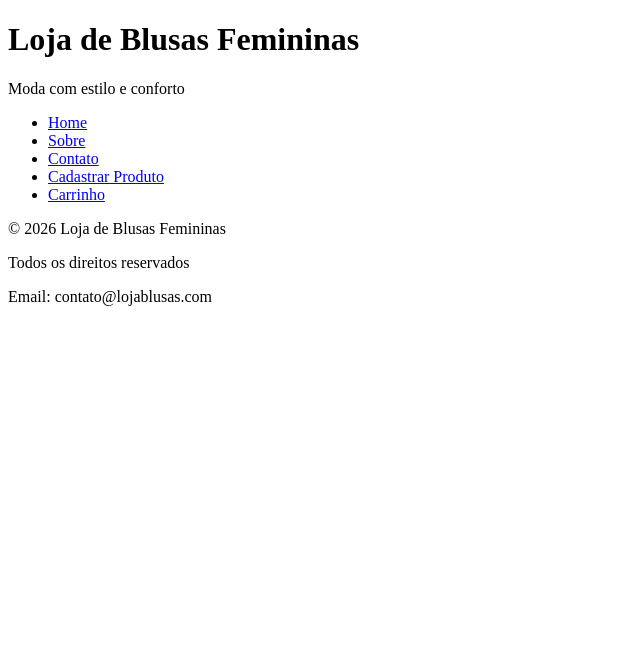
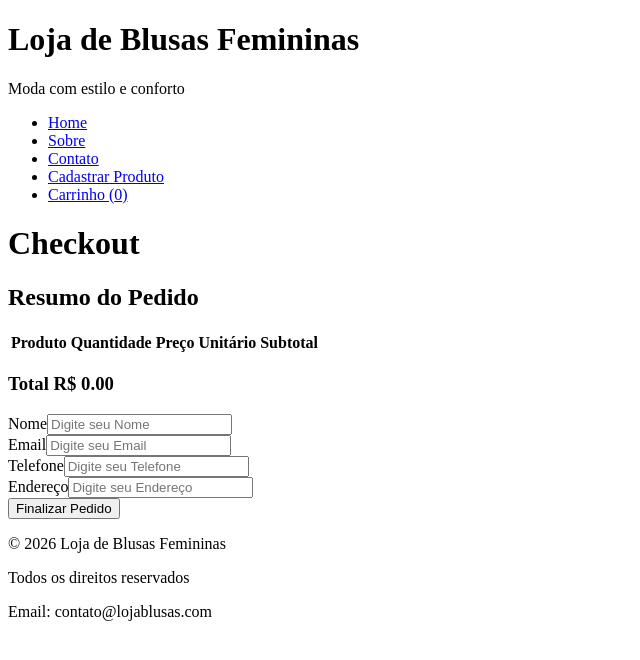
Before and after one commit to GianWarmling/projetoEstudoReact, a React (Vite) app in the folder projetoEstudo/: page /checkout in a window 1280 px wide. Shown: the top 660 px of the page, without its empty margins (0-640 px from the left). Built offline with nearby package versions, Linux system fonts and the light colour scheme.

Commit message:
Atualizações no carrinho e finalização de compra

```diff
--- a/projetoEstudo/src/App.jsx
+++ b/projetoEstudo/src/App.jsx
@@ -8,6 +8,7 @@ import CreateProduct from "./pages/CreateProduct"
 import EditProduct from "./pages/EditProduct"
 import ProductDetails from "./pages/ProductDetails"
 import Cart from "./pages/Cart"
+import Checkout from "./pages/Checkout"
 
 function App() {
   return (
@@ -22,6 +23,7 @@ function App() {
           <Route path="/editar/:id" element={<EditProduct />}/>
           <Route path="/produto/:id" element={<ProductDetails />}/>
           <Route path="/carrinho" element={<Cart />}/>
+          <Route path="/checkout" element={<Checkout />}/>
         </Routes>
       </main>
       <Footer />
--- a/projetoEstudo/src/components/CartSummary.jsx
+++ b/projetoEstudo/src/components/CartSummary.jsx
@@ -1,5 +1,6 @@
 import { useContext } from "react";
 import CartContext from "../context/CartContext";
+import { Link } from "react-router-dom";
 
 function CartSummary() {
     const {cartItems, clearCart} = useContext(CartContext)
@@ -19,6 +20,9 @@ function CartSummary() {
             <button onClick={clearCart}>
                 Limpar Carrinho
             </button>
+            <Link to="/checkout">
+                <button>Finalizar Compra</button>
+            </Link>
         </div>
     );
 }
--- a/projetoEstudo/src/components/Navbar.jsx
+++ b/projetoEstudo/src/components/Navbar.jsx
@@ -1,6 +1,11 @@
+import { useContext } from "react";
 import { Link } from "react-router-dom";
+import CartContext from "../context/CartContext";
 
 function Navbar() {
+    const {cartItems} = useContext(CartContext)
+    const totalItems = cartItems.reduce((accumulator, item) => accumulator + item.quantity, 0)
+
     return (
         <nav>
             <ul>
@@ -17,7 +22,7 @@ function Navbar() {
                     <Link to="/create">Cadastrar Produto</Link>
                 </li>
                 <li>
-                    <Link to="/carrinho">Carrinho</Link>
+                    <Link to="/carrinho">Carrinho ({totalItems})</Link>
                 </li>
             </ul>
         </nav>
--- /dev/null
+++ b/projetoEstudo/src/pages/Checkout.jsx
@@ -0,0 +1,126 @@
+import { useContext, useState } from "react";
+import CartContext from "../context/CartContext";
+
+function Checkout() {
+    const [name, setName] = useState("")
+    const [email, setEmail] = useState("")
+    const [phone, setPhone] = useState("")
+    const [address, setAddress] = useState("")
+
+    const {
+        cartItems,
+        increaseQuantity,
+        decreaseQuantity,
+        removeFromCart
+    } = useContext(CartContext)
+
+    const total = cartItems.reduce((accumulator, item) => accumulator + item.price * item.quantity, 0)
+
+    const handleSubmit = (e) => {
+        e.preventDefault()
+
+        if (!name.trim()) {
+            alert("Informe seu nome!")
+            return
+        }
+        if (!email.trim()) {
+            alert("Informe seu email!")
+            return
+        }
+        if (!email.includes("@")) {
+            alert("Email inválido!")
+            return
+        }
+        if (!phone.trim()) {
+            alert("Informe seu telefone!")
+            return
+        }
+        if (!address.trim()) {
+            alert("Informe seu endereço!")
+            return
+        }
+
+        console.log({
+            name,
+            email,
+            phone,
+            address
+        })
+        alert("Pedido enviado!")
+    }
+
+    return (
+        <div>
+            <h1>Checkout</h1>
+
+            <h2>Resumo do Pedido</h2>
+
+            <table>
+                <thead>
+                    <tr>
+                        <th>Produto</th>
+                        <th>Quantidade</th>
+                        <th>Preço Unitário</th>
+                        <th>Subtotal</th>
+                    </tr>
+                </thead>
+                <tbody>
+                    {cartItems.map((item) => (
+                        <tr key={item.id}>
+                            <td>{item.name}</td>
+
+                            <td>
+                                <button onClick={() => decreaseQuantity(item.id)}>
+                                    -
+                                </button>
+                                {item.quantity}
+                                <button onClick={() => increaseQuantity(item.id)}>
+                                    +
+                                </button>
+                            </td>
+
+                            <td>
+                                R$ {item.price.toFixed(2)}
+                            </td>
+
+                            <td>
+                                R$ {(item.price * item.quantity).toFixed(2)}
+                            </td>
+                            <td>
+                                <button onClick={() => removeFromCart(item.id)}>
+                                    Remover
+                                </button>
+                            </td>
+                        </tr>
+                    ))}
+                </tbody>
+            </table>
+
+            <h3>
+                Total R$ {total.toFixed(2)}
+            </h3>
+
+            <form onSubmit={handleSubmit}>
+                <div>
+                    <label>Nome</label>
+                    <input type="text" placeholder="Digite seu Nome" value={name} onChange={(e) => setName(e.target.value)} />
+                </div>
+                <div>
+                    <label>Email</label>
+                    <input type="email" placeholder="Digite seu Email" value={email} onChange={(e) => setEmail(e.target.value)} />
+                </div>
+                <div>
+                    <label>Telefone</label>
+                    <input type="text" placeholder="Digite seu Telefone" value={phone} onChange={(e) => setPhone(e.target.value)} />
+                </div>
+                <div>
+                    <label>Endereço</label>
+                    <input type="text" placeholder="Digite seu Endereço" value={address} onChange={(e) => setAddress(e.target.value)} />
+                </div>
+                <button type="submit">Finalizar Pedido</button>
+            </form>
+        </div>
+    );
+}
+
+export default Checkout;
```
